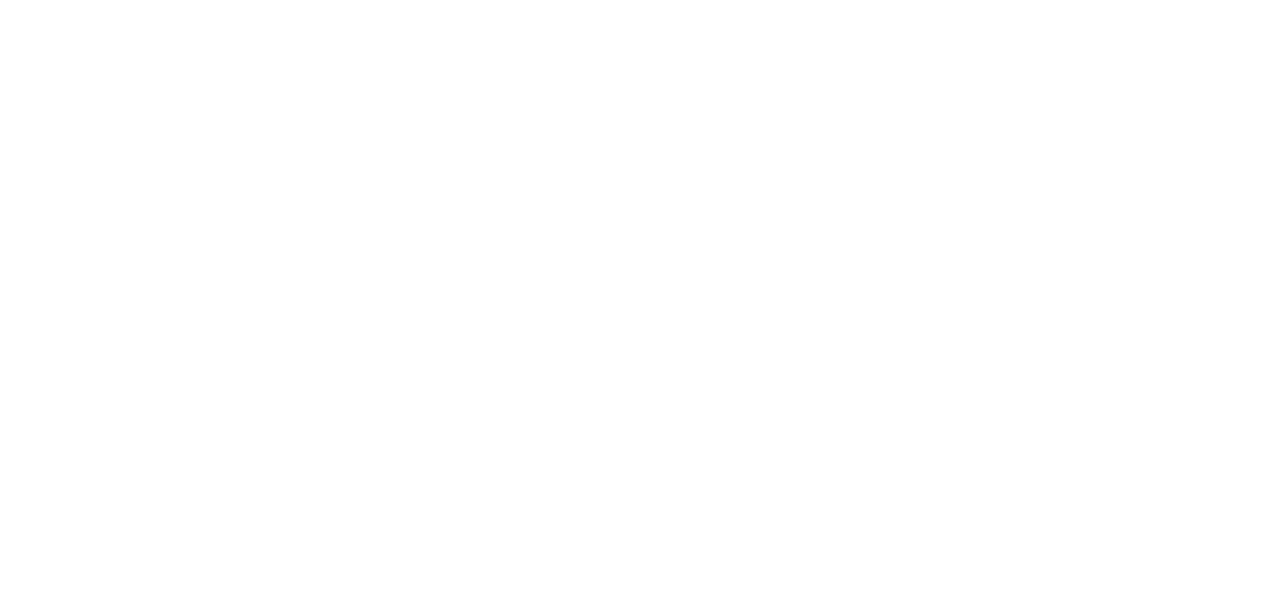
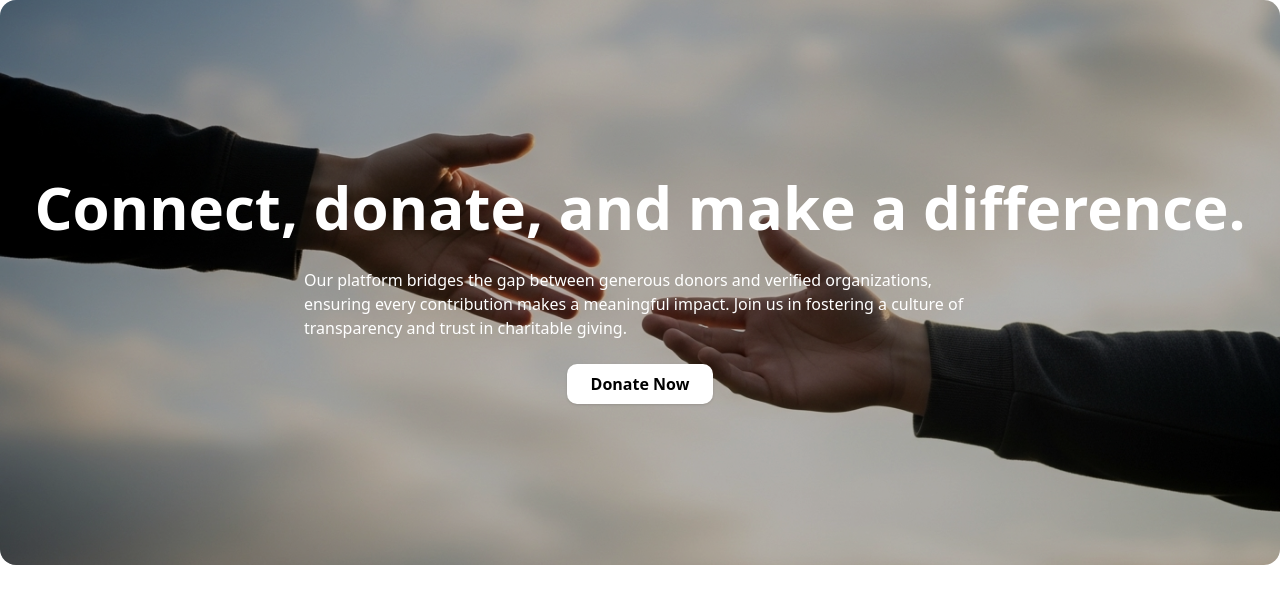
Before and after one commit to one-project-one-month/donatio-nextJS, a Next.js app: page / in a window 1280 px wide. Shown: the top 604 px of the page. Built offline with nearby package versions, Linux system fonts and the light colour scheme.

Commit message:
Add LandingPage component and integrate it into the main page

```diff
--- a/src/app/page.tsx
+++ b/src/app/page.tsx
@@ -1,9 +1,9 @@
-
-
+import LandingPage from "@/components/common/LandingPage"
 
 function page() {
   return (
     <div>
+   <LandingPage/>
     </div>
   )
 }
--- /dev/null
+++ b/src/components/common/LandingPage.tsx
@@ -0,0 +1,32 @@
+import Image from 'next/image'
+import React from 'react'
+
+import landingImage from '@/assets/images/landing1.png'
+
+export default function LandingPage() {
+  return (
+
+     <div className="flex justify-center">
+      <div className="relative">
+        <Image
+          src={landingImage}
+          alt="Landing Image"
+          className="rounded-2xl w-[1340px] h-[565px] object-cover"
+        />
+        {/* Overlay */}
+        <div className="absolute inset-0 rounded-2xl bg-black/30 flex flex-col items-center justify-center">
+          <p className="text-white text-[60px] font-bold mb-4">Connect, donate, and make a difference.</p>
+          <p className="text-white mb-6 max-w-2xl">
+            Our platform bridges the gap between generous donors and verified organizations,
+            ensuring every contribution makes a meaningful impact. Join us in fostering a culture of
+            transparency and trust in charitable giving.
+          </p>
+          <button className="bg-white text-black px-6 py-2 rounded-lg font-semibold shadow">
+            Donate Now
+          </button>
+        </div>
+      </div>
+    </div>
+
+  )
+}
```
Also changed, not shown: src/assets/images/landing1.png (added).
